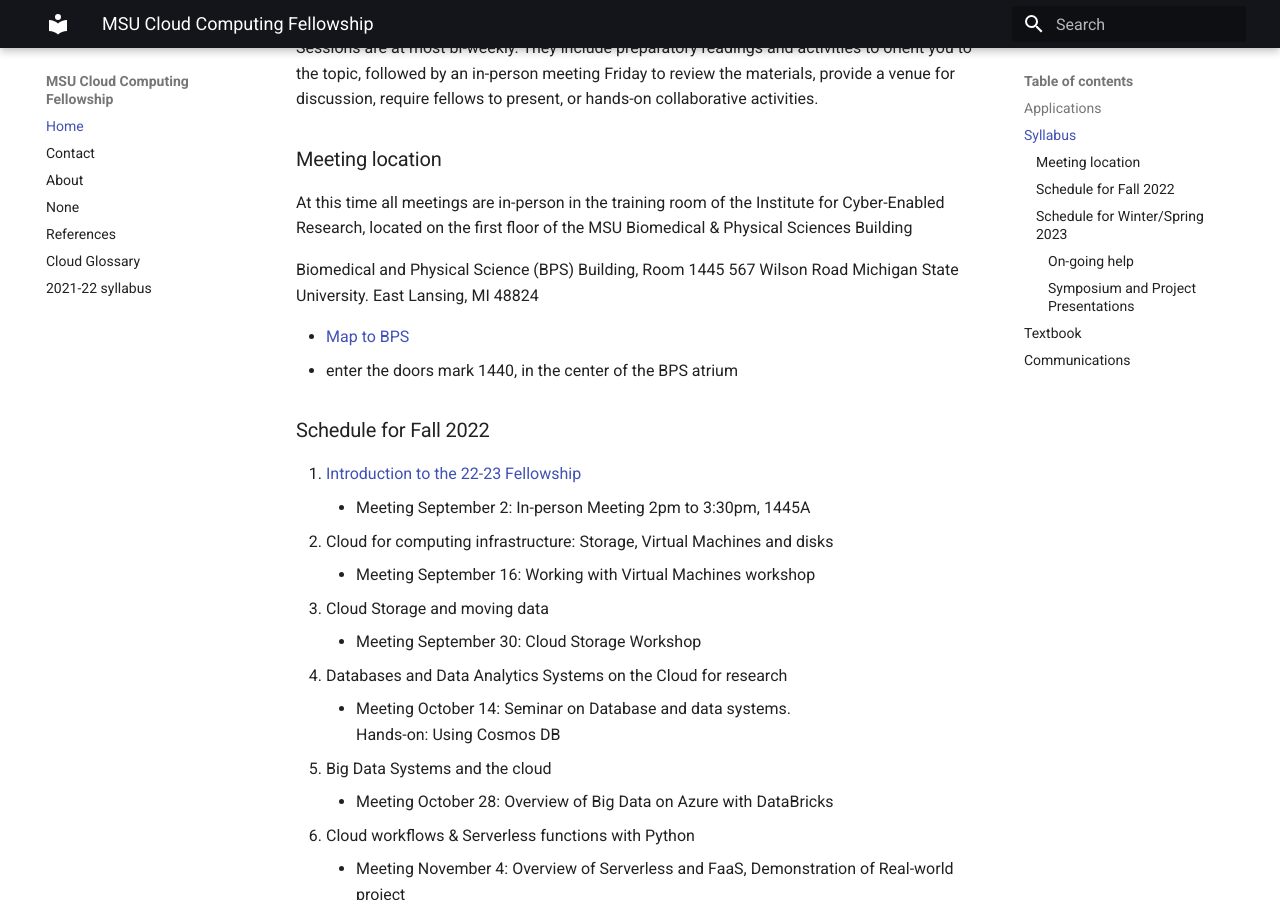
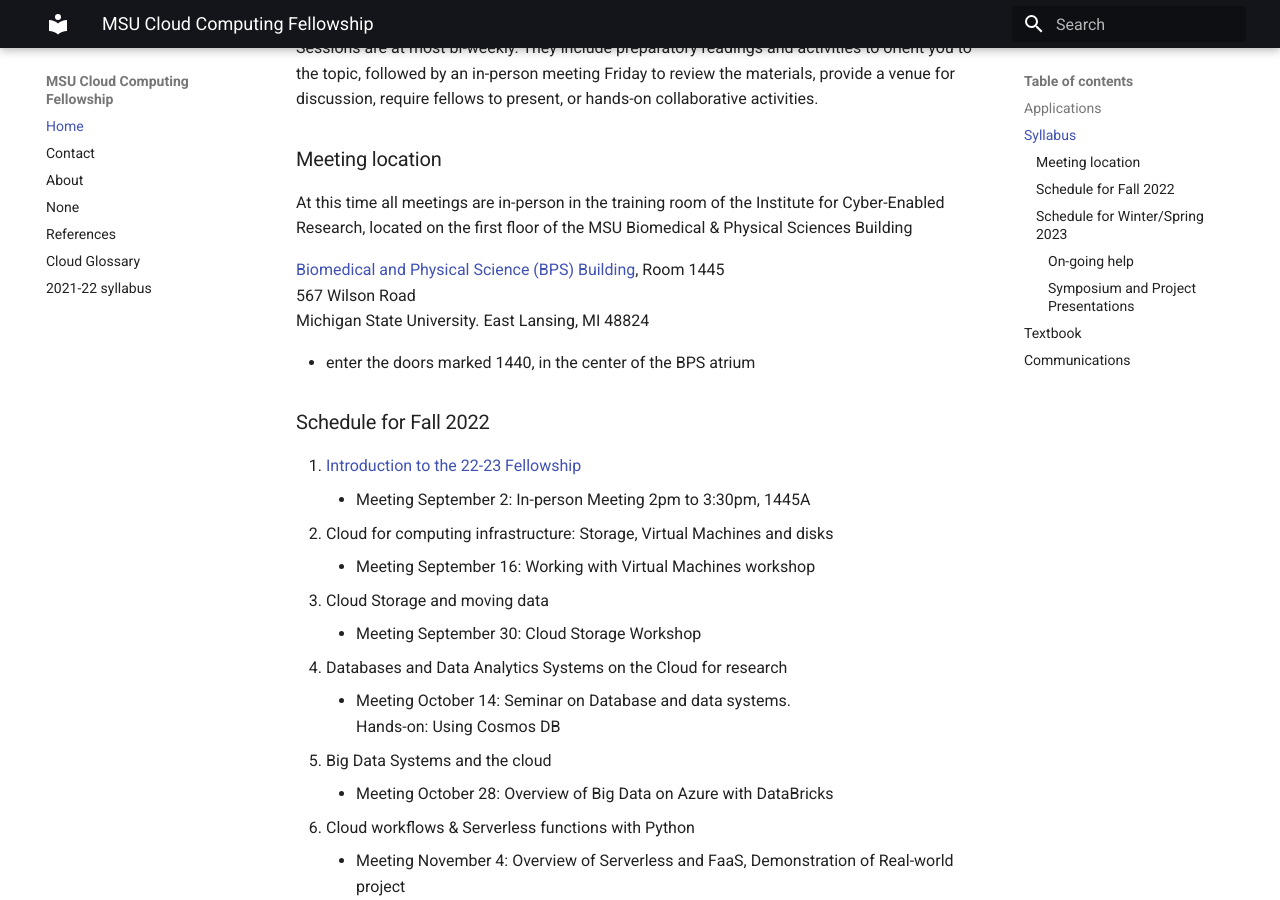
Before and after one commit to msucloudfellowship/msucloudfellowship.github.io, an MkDocs documentation site: the page built from docs/index.md, in a window 1280 px wide and 900 px high, scrolled down 813 px. Built offline with MkDocs 1.6.1 and Material for MkDocs 9.7.7, drawn with Linux system fonts in a browser that asks for light colours.

Commit message:
address to bps was wonky

```diff
--- a/docs/index.md
+++ b/docs/index.md
@@ -21,12 +21,11 @@
 ### Meeting location
 At this time all meetings are in-person in the training room of the Institute for Cyber-Enabled Research, located on the first floor of the MSU Biomedical & Physical Sciences Building
 
-Biomedical and Physical Science (BPS) Building, Room 1445
-567 Wilson Road
+[Biomedical and Physical Science (BPS) Building](https://maps.msu.edu/interactive/index.php?location=8ERY), Room 1445<br>
+567 Wilson Road<br>
 Michigan State University. East Lansing, MI 48824
 
- - [Map to BPS](https://maps.msu.edu/interactive/index.php?location=8ERY)
- - enter the doors mark 1440, in the center of the BPS atrium
+ - enter the doors marked 1440, in the center of the BPS atrium
 
 ### Schedule for Fall 2022
 
```
